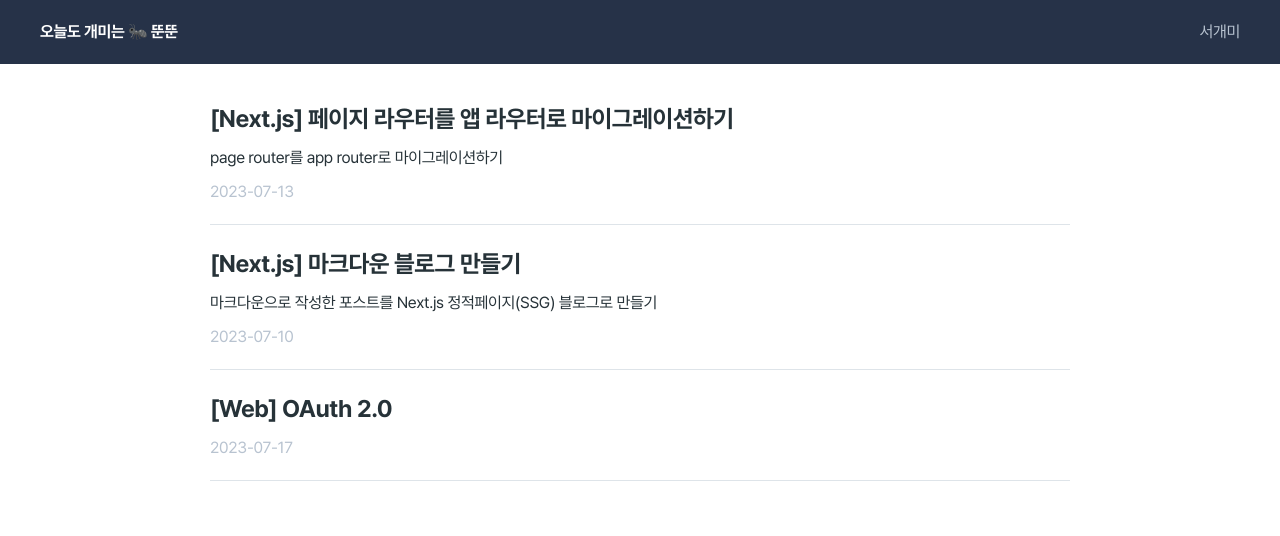
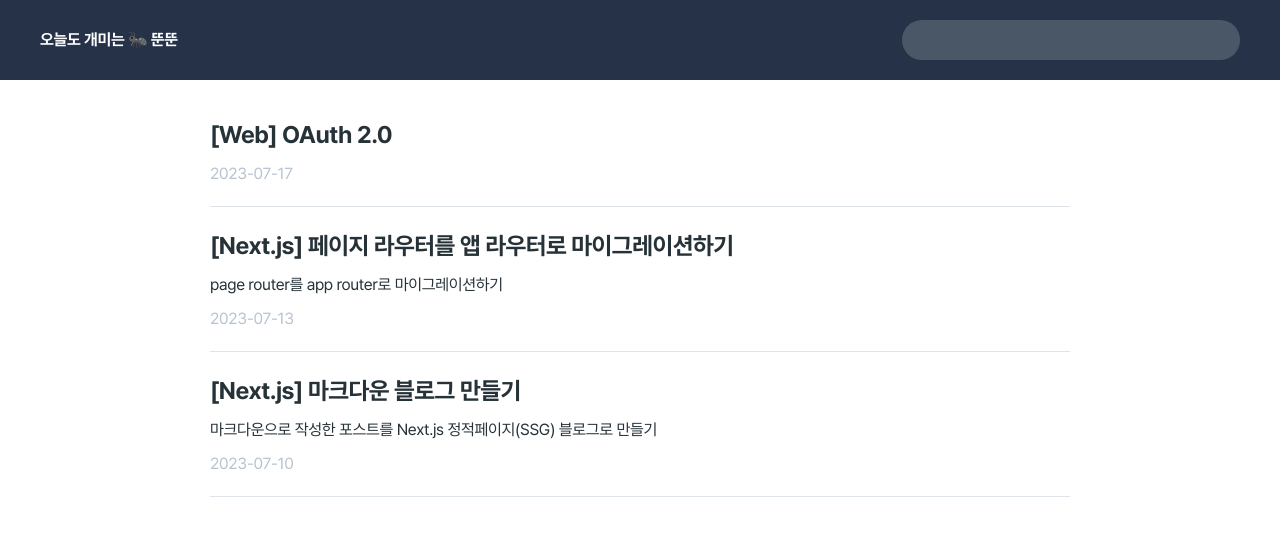
Before and after one commit to hayhyang/hayhyang.github.io, a Next.js app: page / in a window 1280 px wide. Shown: the top 536 px of the page. Built offline with nearby package versions, Linux system fonts and the light colour scheme.

Commit message:
feat: post return값 비동기 에러 수정

```diff
--- a/app/[slug]/page.tsx
+++ b/app/[slug]/page.tsx
@@ -14,9 +14,9 @@
   return { ...post, content };
 };
 
-const Page = ({ params }: any) => {
-  const post = getPost(params);
-  console.log("post", post);
+const Page = async ({ params }: any) => {
+  const post = await getPost(params);
+
   return <Post post={post} />;
 };
 
--- a/app/[slug]/post.tsx
+++ b/app/[slug]/post.tsx
@@ -3,13 +3,12 @@
 }
 
 const Post = ({ post }: PostProps) => {
-  console.log("@@@@@@@@@@@@@@@@@@@@@@@@@@@@@@@@@@@@@@@@@@@@content", post);
   return (
     <section>
       <h2>{post.title}</h2>
       <span>{post.date}</span>
-      {post.content}
-      {/* <div dangerouslySetInnerHTML={{ __html: post.content }}></div> */}
+
+      <div dangerouslySetInnerHTML={{ __html: post.content }} />
     </section>
   );
 };
--- a/app/layout.tsx
+++ b/app/layout.tsx
@@ -20,7 +20,7 @@
           <h1>
             <Link href="/">오늘도 개미는 🐜 뚠뚠</Link>
           </h1>
-          <span>서개미</span>
+          <input type="search" />
         </header>
         <div></div>
         {children}
--- a/app/lib/api.ts
+++ b/app/lib/api.ts
@@ -17,7 +17,7 @@
   const slugs = getPostSlugs();
   const postsData = slugs
     .map((slug) => getPostData(slug.slug, fields))
-    .sort((post1, post2) => (post1.data > post2.data ? -1 : 1));
+    .sort((post1, post2) => (post1.date > post2.date ? -1 : 1));
 
   return postsData;
 };
--- a/app/lib/index.ts
+++ b/app/lib/index.ts
@@ -1,12 +1,14 @@
 import { unified } from "unified";
 import remarkParse from "remark-parse";
 import remarkRehype from "remark-rehype";
+import rehypeHighlight from "rehype-highlight";
 import rehypeStringify from "rehype-stringify";
 
 export const markdownToHtml = async (markdown: any) => {
   const result = await unified()
     .use(remarkParse)
     .use(remarkRehype)
+    .use(rehypeHighlight)
     .use(rehypeStringify)
     .processSync(markdown)
     .toString();
--- a/package.json
+++ b/package.json
@@ -17,6 +17,7 @@
     "next": "^13.4.9",
     "react": "18.2.0",
     "react-dom": "18.2.0",
+    "rehype-highlight": "^6.0.0",
     "rehype-stringify": "^9.0.3",
     "remark": "^14.0.3",
     "remark-html": "^14.0.1",
--- a/styles/globals.css
+++ b/styles/globals.css
@@ -114,6 +114,15 @@
 }
 header span {
   font-size: 1rem;
+}
+
+header input {
+  all: unset;
+  background-color: #4a5766;
+  height: 2.5em;
+  border-radius: 2em;
+  padding: 0 1em;
+  color: #fff;
 }
 
 blockquote,
@@ -302,3 +311,25 @@
 .new {
   background-color: #0099ff;
 }
+
+.hljs-keyword {
+  color: #07a;
+}
+
+.hljs-title.function_ {
+  color: #dd4a68;
+}
+.xml,
+.hljs-attr,
+.hljs-title.class_ {
+  color: rgb(55, 53, 47);
+}
+
+.hljs-tag,
+.hljs-name {
+  color: #905;
+}
+
+.hljs-string {
+  color: #690;
+}
```
